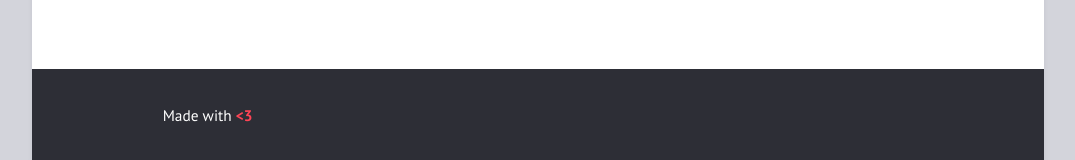
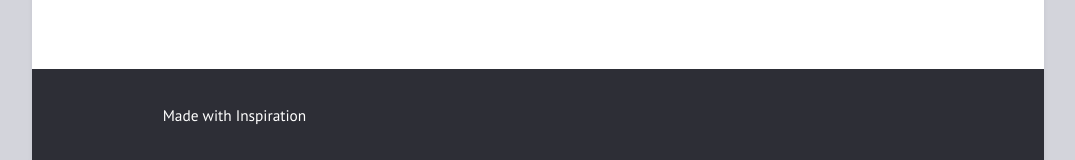
Before and after one commit to Gonzalo1985/CodeTipsHub, a Jekyll site: the page built from _posts/2017-03-01-welcome-to-jekyll.md, in a window 1280 px wide. Shown: the part 737-897 px from the top of the page, without its empty margins (102-1177 px from the left). Built offline with Jekyll 4.4.1, drawn with Linux system fonts in a browser that asks for light colours.

Commit message:
New files from contrast repo

```diff
--- a/_config.yml
+++ b/_config.yml
@@ -1,6 +1,6 @@
 title: "Blog Title"
 author: "Gonzalo M. Díaz"
-description: "Made with <b style=\"color: #f45;\">&lt;3</b>"
+description: "Made with Inspiration"
 permalink: /:title/
 lang: "en"
 excerpt_separator: "\n\n\n"
```
